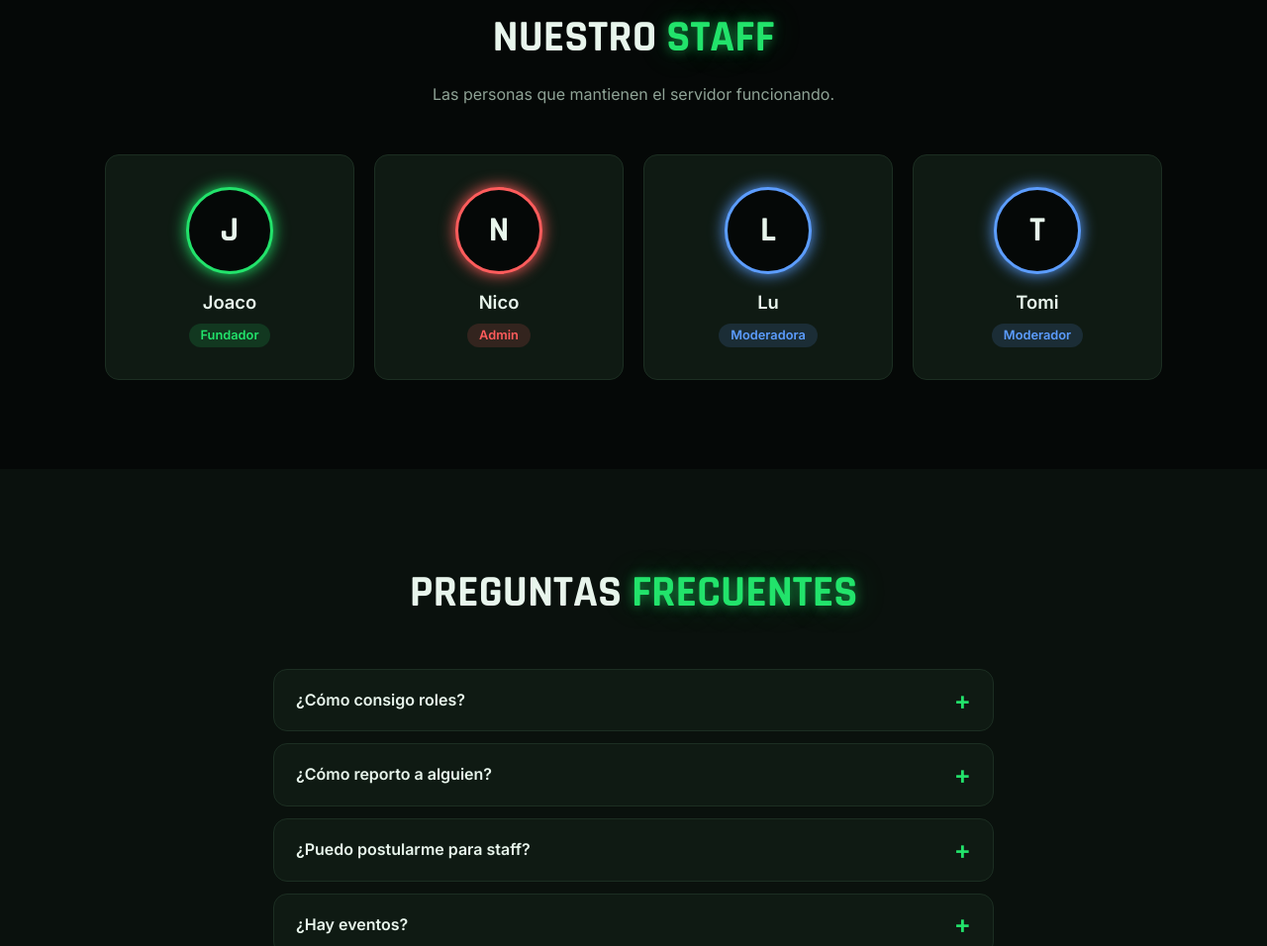
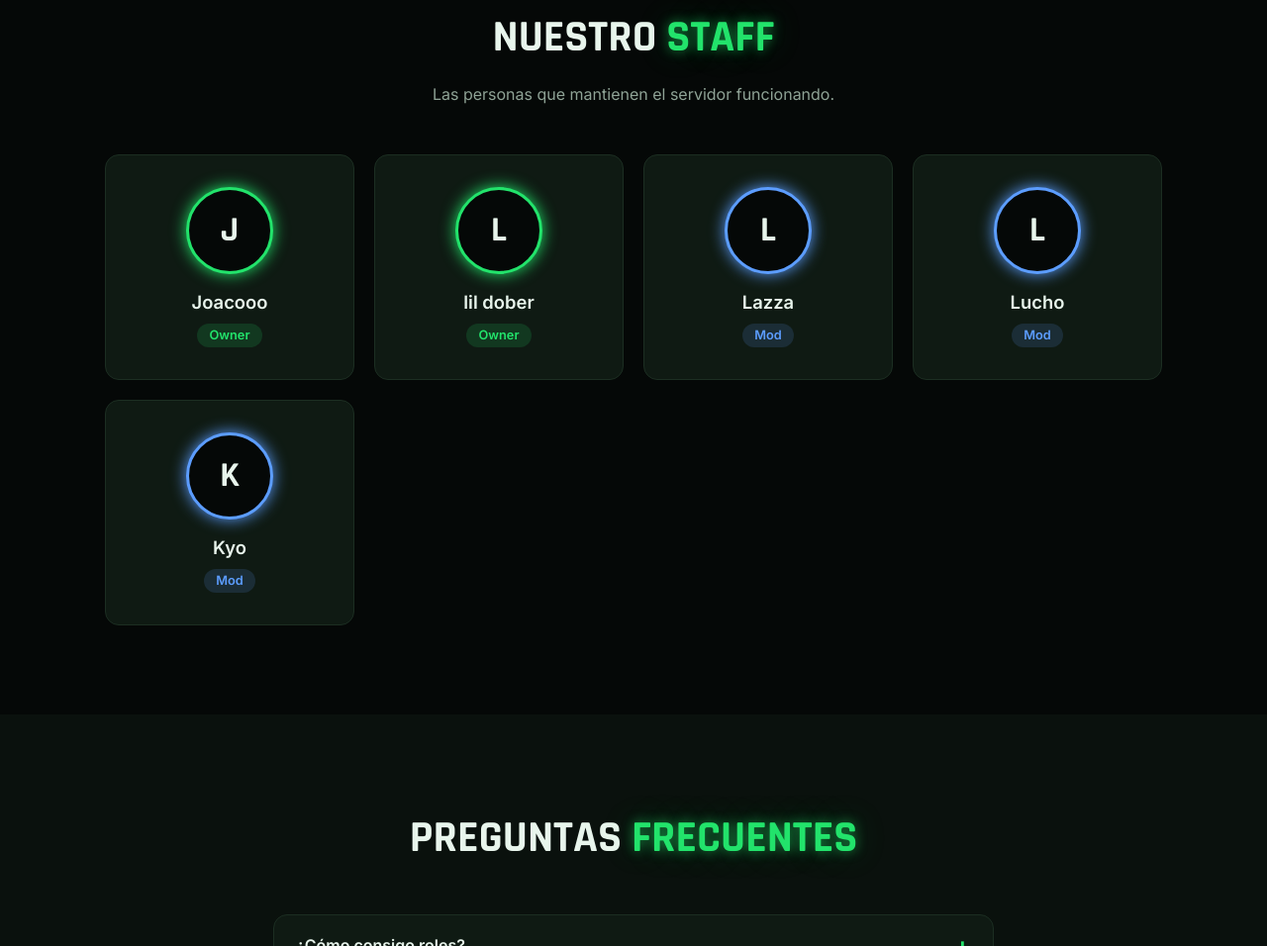
Before and after one commit to JoacoooWeimann/brosss-discord, a website: page index.html in a window 1280 px wide. Shown: the part 5582-6538 px from the top of the page at 99% size. Drawn offline with Linux system fonts and the light colour scheme; no server answers.

Commit message:
Actualiza el staff: owners Joacooo y lil dober, mods Lazza, Lucho y Kyo
Cada miembro puede mostrar su usuario de Discord (@usuario) debajo del
nombre y una foto guardada en img/staff/. El test de config valida el
formato del usuario y que la foto exista.

```diff
--- a/css/styles.css
+++ b/css/styles.css
@@ -1074,6 +1074,7 @@ a.faceit:hover { box-shadow: 0 0 10px var(--color-faceit); }
 }
 .miembro__avatar img { width: 100%; height: 100%; object-fit: cover; }
 .miembro h3 { font-size: 1.15rem; }
+.miembro__usuario { color: var(--texto-suave); font-size: 0.85rem; }
 .etiqueta {
   display: inline-flex;
   align-items: center;
--- a/js/config.js
+++ b/js/config.js
@@ -63,12 +63,15 @@ const CONFIG = {
     { pregunta: "¿Hay eventos?", respuesta: "Todos los viernes hacemos torneos o noches de juegos. Mirá #eventos para el cronograma." },
   ],
 
-  // color: cualquier color CSS; se usa para el borde del avatar y la etiqueta del rol.
+  //  - usuario: nombre de usuario de Discord, sin @ (se muestra como @usuario).
+  //  - color:   cualquier color CSS; se usa para el borde del avatar y la etiqueta del rol.
+  //  - avatar:  foto guardada en img/staff/ (ej: "img/staff/joacooo.png"), o "" para la inicial.
   staff: [
-    { nombre: "Joaco", rol: "Fundador", color: "#22e36b", avatar: "" },
-    { nombre: "Nico", rol: "Admin", color: "#ff5c5c", avatar: "" },
-    { nombre: "Lu", rol: "Moderadora", color: "#5c9dff", avatar: "" },
-    { nombre: "Tomi", rol: "Moderador", color: "#5c9dff", avatar: "" },
+    { nombre: "Joacooo", usuario: "", rol: "Owner", color: "#22e36b", avatar: "" },
+    { nombre: "lil dober", usuario: "", rol: "Owner", color: "#22e36b", avatar: "" },
+    { nombre: "Lazza", usuario: "", rol: "Mod", color: "#5c9dff", avatar: "" },
+    { nombre: "Lucho", usuario: "", rol: "Mod", color: "#5c9dff", avatar: "" },
+    { nombre: "Kyo", usuario: "", rol: "Mod", color: "#5c9dff", avatar: "" },
   ],
 
   // ---------- Stream (Kick) ----------
--- a/js/main.js
+++ b/js/main.js
@@ -65,7 +65,9 @@ function cargarContenido() {
       avatar.textContent = persona.nombre.charAt(0).toUpperCase();
     }
 
-    tarjeta.append(avatar, crear("h3", "", persona.nombre), crear("span", "etiqueta", persona.rol));
+    tarjeta.append(avatar, crear("h3", "", persona.nombre));
+    if (persona.usuario) tarjeta.append(crear("span", "miembro__usuario", "@" + persona.usuario));
+    tarjeta.append(crear("span", "etiqueta", persona.rol));
     $("staff-lista").append(tarjeta);
   });
 
```
Also changed, not shown: tests/config.test.js (+6 -0 lines).
